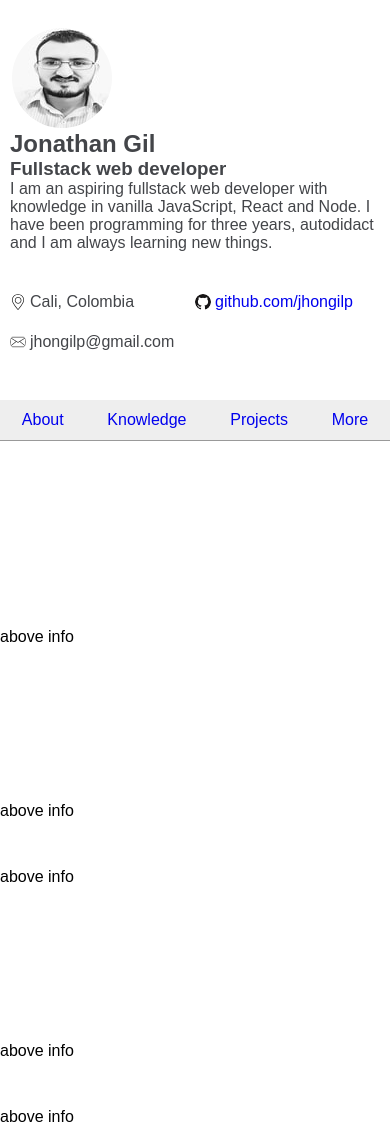
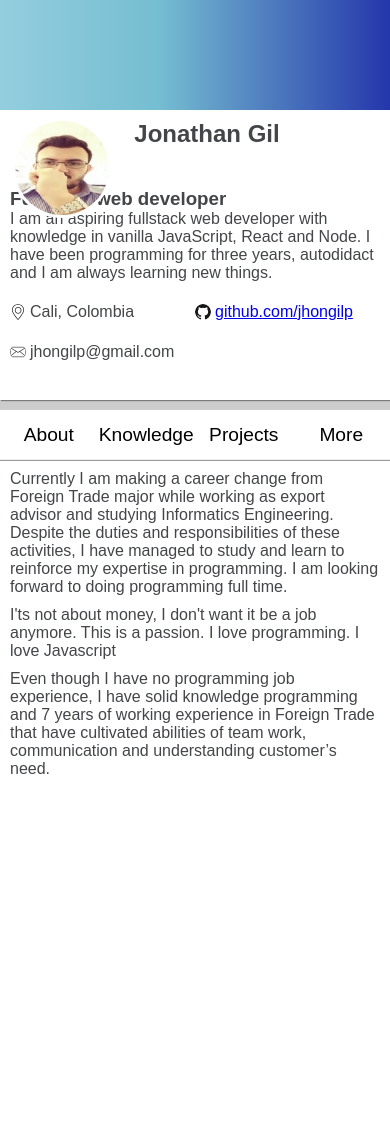
Before and after one commit to Jhongilp/mywebsite, a website: page public/index.html in a window 390 px wide. Shown: the top 1129 px of the page. After the commit the page ends 844 px from the top, so only its background shows below. Drawn offline with Linux system fonts and the light colour scheme.

Commit message:
Header and nav completed on mobile version

```diff
--- a/public/css/style.css
+++ b/public/css/style.css
@@ -1,3 +1,8 @@
+:root {
+    --imgSize: 100px;
+    --opacity: 1;
+}
+
 * {
   box-sizing: border-box;
   padding: 0;
@@ -12,37 +17,100 @@ body {
 
 h1 {
     font-size: 1.5em;
+    padding-left: 1em;
+    width: 100%;
+    text-align: center;
+    margin-bottom: 40px;
 }
 
 p {
-    margin-bottom: 30px;
+    margin-bottom: 10px;
+}
+
+.upper-highlight > * {
+    display: none;
+}
+
+.upper-hl-fixed > .name-hl {
+    position: absolute;
+        top: 10%;
+        left: 0;
+    display: flex;
+    color: #fff;
+    font-size: 1.5em;
+    padding-left: 50px;
+    margin: 0;
+    transform: translateY(-50px);
+    opacity: 0;
+    animation: showName .3s .2s cubic-bezier(0,.77,.19,.99) forwards;
+}
+
+.upper-hl-fixed > .email-hl {
+    position: absolute;
+        top: 55%;
+        left: 0;
+    display: flex;
+    color: #fff;
+    /*font-size: 1.5em;*/
+    padding-left: 50px;
+    margin: 0;
+    transform: scale(0.8);
+    opacity: 0;
+    animation: scaling .6s .8s cubic-bezier(0,.99,.49,.93) forwards
 }
 
 .wrapper {
     display: flex;
     flex-direction: column;
     width: 100vw;
-    padding-top: 400px;
+    background-color: #ccc;
 }
 
 header {
     display: flex;
+    width: 100%;
     flex-direction: column;
-    margin: 0;
-    padding: 130px 10px 10px 10px;
-    height: 400px;
+    margin-bottom: 10px;
+    box-shadow: 1px 1px 1px rgba(0,0,0,.4);
+    padding: 10px 10px 10px 10px;
+    height: 290px;
     color: #434549;
+    background-color: #fff;
+}
+
+.upper-highlight {
+    height: 110px;
+    background: linear-gradient(to right, rgba(147,206,222,1) 0%, rgba(117,189,209,1) 41%, rgba(36,54,171,1) 100%);
+}
+
+.upper-hl-fixed {
+    position: fixed;
+    height: 60px;
+    display: flex;
+    flex-direction: column;
+    justify-content: center;
+    background: #1c1d1e;
+    opacity: 1;
+    top: 0;
+    width: 100%;
+    z-index: 200;
+}
+
+.upper-support {
+    display: none;
 }
 
 header img {
-    width: 100px;
-    height: 100px;
+    width: var(--imgSize);
+    height: var(--imgSize);
+    opacity: var(--opacity);
     border-radius: 50%;
     position: absolute;
-        top: 7%;
+        top: 14%;
         left: 3%;
         right:0%;
         bottom:0%;
+    border: 3px solid #fff;
 }
 
 nav,
@@ -53,8 +121,8 @@ nav,
 nav {
     display: flex;
     width: 100%;
-    height: 40px;
-    background-color: #eee;
+    height: 50px;
+    background-color: #fff;
     border-bottom: 1px solid #eee;
     box-shadow: 0 1px 0 rgba(0,0,0,.4);
     z-index: 150;
@@ -68,21 +136,47 @@ nav {
     width: 100%;
     padding: 0;
     margin: 0;
-}
 
-.main-nav-scrolled,
-header {
-    position: fixed;
-    top: 0;
-    width: 100%;
 }
 
 .main-nav li {
-    display: flex;
+  display: flex;
+  justify-content: center;
+  align-items: center;
+  width: 100%;
+  height: 100%;
+  position: relative;
+  text-decoration: none;
+  user-select: none;
+  font-size: 1.2em;
 }
 
-a {
-    text-decoration: none;
+.main-nav li::after {
+  position: absolute;
+  border-top: .2em solid rgb(63, 127, 191);
+  content: "";
+    right: 100%;
+    bottom: -0.2em;
+    left: 0;
+  transition: right .4s cubic-bezier(0, .5, 0, 1),
+              border-color .4s ease-out;
+  border-radius: 1em;
+}
+
+.main-nav li:hover::after {
+  color: rgb(63, 127, 191);
+  right: 0;
+}
+
+.active {
+    background-color: #eee;
+    color: rgb(63, 127, 191);
+}
+
+.main-nav-scrolled {
+    position: fixed;
+    top: 60px;
+    width: 100%;
 }
 
 .contact-info {
@@ -125,8 +219,9 @@ a {
     width: 16px;
     height: 16px;
     opacity: 0;
-    z-index: -1;
+    /*z-index: -1;*/
     animation: pinIn .3s .2s cubic-bezier(0,.77,.19,.99) forwards;
+    border: 0;
 }
 
 @keyframes pinIn {
@@ -141,9 +236,31 @@ a {
     }
 }
 
+@keyframes showName {
+    0% {
+        opacity: 0;
+        transform: translateY(-40px);
+    }
+    100% {
+        opacity: 1;
+        transform: none;
+    }
+}
 
-
+@keyframes scaling {
+    0% {
+        opacity: 0;
+        transform: scale(0.7);
+    }
+    100% {
+        opacity: 1;
+        transform: scale(1);
+    }
+}
 
 .main {
     background-color: #fff;
+    padding: 50px 10px;
+    color: #434549;
+    /*font-size: 1.4em;*/
 }
--- a/public/index.html
+++ b/public/index.html
@@ -7,10 +7,15 @@
     <title>Jonathan Gil</title>
   </head>
   <body>
-    <div class='wrapper'>
-
+    <div class='wrapper' id='wrapper'>
+      <div class='upper-highlight upper-support' id='upper-support'>
+      </div>
+      <div class='upper-highlight' id='upper-highlight'>
+        <h1 class='name-hl'>Jonathan Gil</h1>
+        <p class='email-hl'>jhongilp@gmail.com</p>
+      </div>
       <header>
-        <img src="./img/profile_compressed.jpg"></img>
+        <img src="./img/profile3_compressed.jpg" id='profile-img' />
         <h1>Jonathan Gil</h1>
         <h3>Fullstack web developer</h3>
         <p>
@@ -25,64 +30,30 @@
       </header>
       <nav id="main-nav">
         <ul class='main-nav'>
-          <li><a href="#">About</a></li>
-          <li><a href="#">Knowledge</a></li>
-          <li><a href="#">Projects</a></li>
-          <li><a href="#">More</a></li>
+          <li id='about'>About</li>
+          <li id='knowledge'>Knowledge</li>
+          <li id='projects'>Projects</li>
+          <li id='more'>More</li>
         </ul>
       </nav>
       <div class='main'>
-        <p>above info</p>
-        <br />
-        <br />
-        <br />
-        <br />
-        <br />
-        <br />
-        <br />
-        <br />
-        <br />
-        <br />
-        <p>above info</p>
-        <br />
-        <br />
-        <br />
-        <br />
-        <br />
-        <br />
-        <br />
-        <p>above info</p>
-        <br />
-                <p>above info</p>
-        <br />
-        <br />
-        <br />
-        <br />
-        <br />
-        <br />
-        <br />
-        <p>above info</p>
-        <br />
-                <p>above info</p>
-        <br />
-        <br />
-        <br />
-        <br />
-        <br />
-        <br />
-        <br />
-        <p>above info</p>
-        <br />
-                <p>above info</p>
-        <br />
-        <br />
-        <br />
-        <br />
-        <br />
-        <br />
-        <br />
-        <p>above info</p>
-        <br />
+        <p>
+          Currently I am making a career change from Foreign Trade major while working as export advisor
+          and studying Informatics Engineering. Despite the duties and responsibilities of these activities,
+          I have managed to study and learn to reinforce my expertise in programming.
+          I am looking forward to doing programming full time.
+        </p>
+        <div>
+          <p>
+            I'ts not about money,  I don't want it be a job anymore. This is a passion.
+            I love programming. I love Javascript
+          </p>
+        </div>
+        <p>
+          Even though I have no programming job experience, I have solid knowledge programming and 7 years
+          of working experience in Foreign Trade that have cultivated abilities of team work,
+          communication and understanding customer’s need.
+        </p>
       </div>
     </div>
 
--- a/public/js/script.js
+++ b/public/js/script.js
@@ -1,9 +1,49 @@
+
+
 window.onload = () => {
+  console.log(document.documentElement);
   const mainNav = document.getElementById('main-nav');
-  console.log(mainNav);
+  const profileImg = document.getElementById('profile-img');
+  const highlightDiv = document.getElementById('upper-highlight');
+  const support = document.getElementById('upper-support');
+  const aboutBtn = document.getElementById('about');
+  const links = document.querySelectorAll('.main-nav > li');
+
+  links.forEach( link => {
+    link.addEventListener('click', () => {
+      // link.classList.toggle('active');
+      activateLink(links, link);
+    });
+  })
+
+  aboutBtn.addEventListener('click', () => {
+    window.scrollTo({
+      top: 400,
+      behavior: "smooth"
+    });
+  });
+
+
+
+
   window.onscroll = () => {
 
-    if(window.pageYOffset > 400) {
+    if (window.pageYOffset <= 52) {
+      profileImg.style.setProperty("--imgSize", 100 - window.pageYOffset + 'px');
+      profileImg.style.setProperty("--opacity", 1 - (window.pageYOffset*2/100));
+    }
+
+    if(window.pageYOffset > 50) {
+      highlightDiv.classList.add('upper-hl-fixed');
+      support.classList.remove('upper-support');
+
+    }
+    else {
+      highlightDiv.classList.remove('upper-hl-fixed');
+      support.classList.add('upper-support');
+    }
+
+    if(window.pageYOffset > 340) {
       mainNav.classList.add('main-nav-scrolled');
     }
     else {
@@ -12,3 +52,15 @@ window.onload = () => {
     console.log(window.pageYOffset);
   };
 };
+
+function activateLink(nav, linkClicked) {
+  nav.forEach( link => {
+    if (link != linkClicked) {
+      link.classList.remove('active');
+    } else {
+      link.classList.add('active');
+    }
+    // console.log(link + " --> " + linkClicked + " es: " + (link === linkClicked) );
+    // console.log(link.innerContent);
+  });
+}
```
Also changed, not shown: public/img/profile3_compressed.jpg (added).
